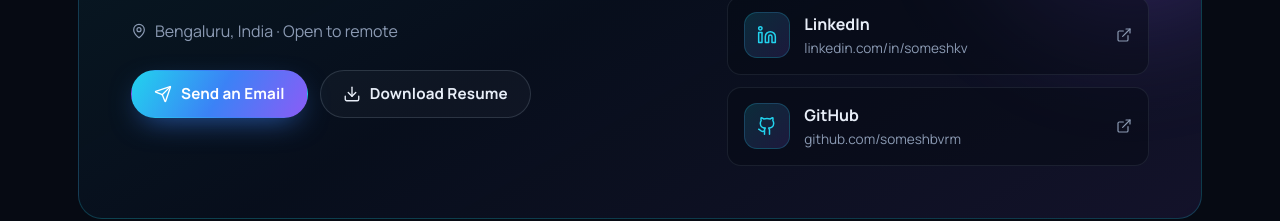
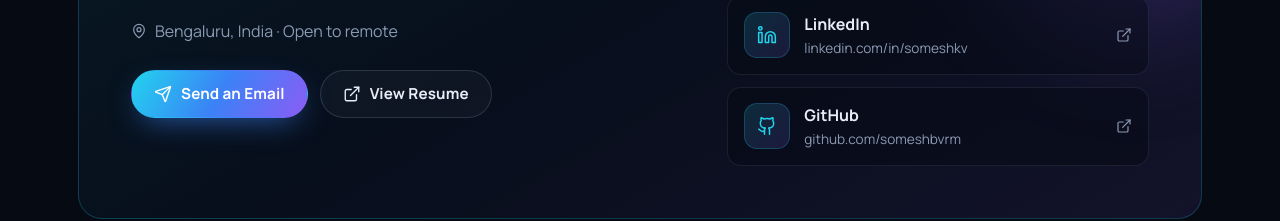
Before and after one commit to someshbvrm/someshbvrm.github.io, a React (Vite) app: page / in a window 1280 px wide. Shown: the part 9474-9695 px from the top of the page. Built offline with nearby package versions, Linux system fonts and the light colour scheme.

Commit message:
Open resume in new tab instead of downloading (Contact)

```diff
--- a/src/components/Contact.jsx
+++ b/src/components/Contact.jsx
@@ -3,7 +3,7 @@ import Reveal from './Reveal.jsx';
 import SectionHeader from './SectionHeader.jsx';
 import profile from '../data/profile.js';
 import socialLinks from '../data/socialLinks.js';
-import { resumeUrl, resumeDownloadName } from '../utils/resume.js';
+import { resumeUrl } from '../utils/resume.js';
 
 export default function Contact() {
   return (
@@ -31,8 +31,8 @@ export default function Contact() {
               <a href={`mailto:${socialLinks.email}`} className="btn btn-primary">
                 <Icon name="send" size={18} /> Send an Email
               </a>
-              <a href={resumeUrl} download={resumeDownloadName} className="btn btn-ghost">
-                <Icon name="download" size={18} /> Download Resume
+              <a href={resumeUrl} target="_blank" rel="noopener noreferrer" className="btn btn-ghost">
+                <Icon name="external" size={18} /> View Resume
               </a>
             </div>
           </div>
```
